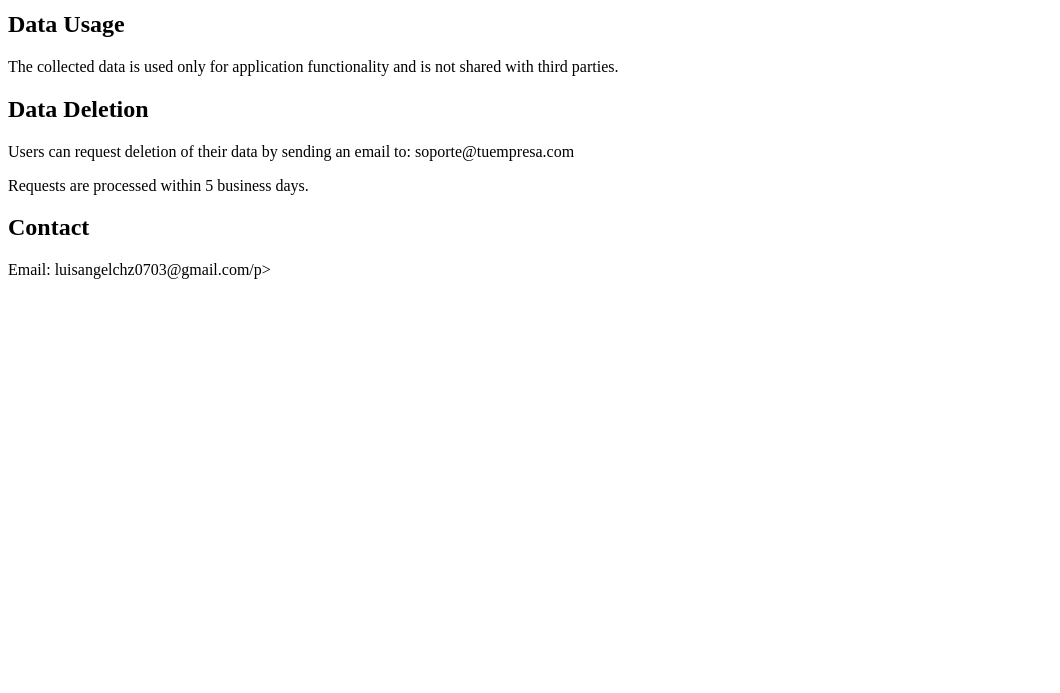
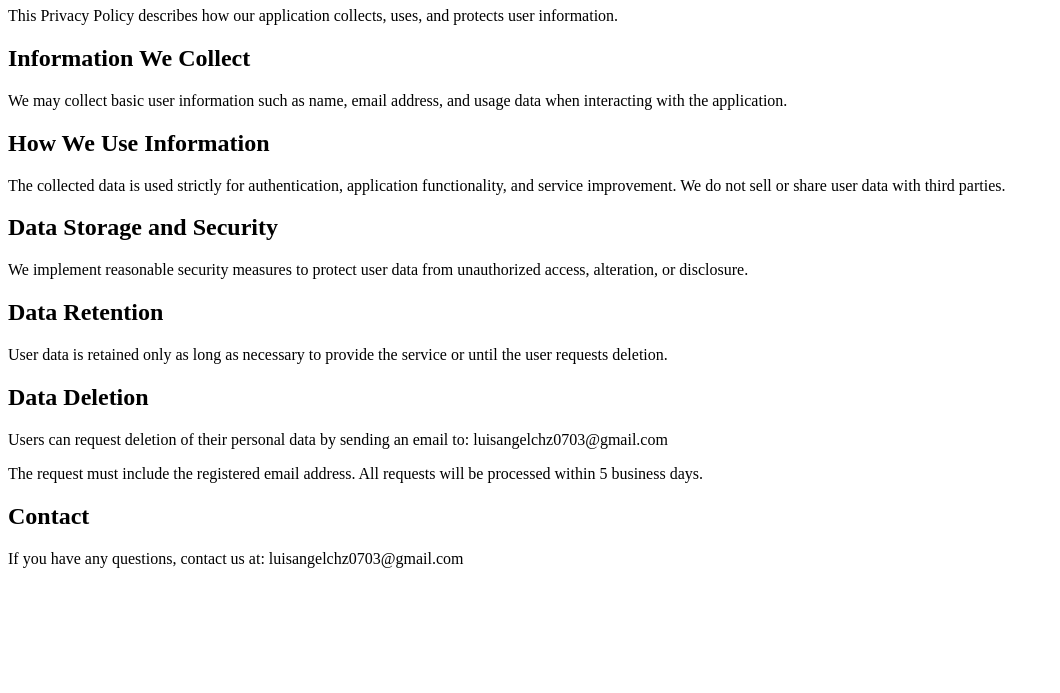
Before and after one commit to ChzLuis/privacy-app, a plain HTML site: page index.html in a window 1280 px wide. Shown: the part 107-800 px from the top of the page, without its empty margins (0-1060 px from the left). Drawn offline with Linux system fonts and the light colour scheme.

Commit message:
Update index.html

```diff
--- a/index.html
+++ b/index.html
@@ -1,21 +1,34 @@
 <!DOCTYPE html>
+<p>Application Name: ManejoADS</p>
 <html>
 <head>
   <meta charset="UTF-8">
   <title>Privacy Policy</title>
 </head>
 <body>
-  <h1>Privacy Policy</h1>
-  <p>This application collects basic user data such as name and email for authentication and service improvement.</p>
 
-  <h2>Data Usage</h2>
-  <p>The collected data is used only for application functionality and is not shared with third parties.</p>
+<h1>Privacy Policy</h1>
 
-  <h2>Data Deletion</h2>
-  <p>Users can request deletion of their data by sending an email to: soporte@tuempresa.com</p>
-  <p>Requests are processed within 5 business days.</p>
+<p>This Privacy Policy describes how our application collects, uses, and protects user information.</p>
 
-  <h2>Contact</h2>
-  <p>Email: luisangelchz0703@gmail.com/p>
+<h2>Information We Collect</h2>
+<p>We may collect basic user information such as name, email address, and usage data when interacting with the application.</p>
+
+<h2>How We Use Information</h2>
+<p>The collected data is used strictly for authentication, application functionality, and service improvement. We do not sell or share user data with third parties.</p>
+
+<h2>Data Storage and Security</h2>
+<p>We implement reasonable security measures to protect user data from unauthorized access, alteration, or disclosure.</p>
+
+<h2>Data Retention</h2>
+<p>User data is retained only as long as necessary to provide the service or until the user requests deletion.</p>
+
+<h2>Data Deletion</h2>
+<p>Users can request deletion of their personal data by sending an email to: luisangelchz0703@gmail.com</p>
+<p>The request must include the registered email address. All requests will be processed within 5 business days.</p>
+
+<h2>Contact</h2>
+<p>If you have any questions, contact us at: luisangelchz0703@gmail.com</p>
+
 </body>
 </html>
```
